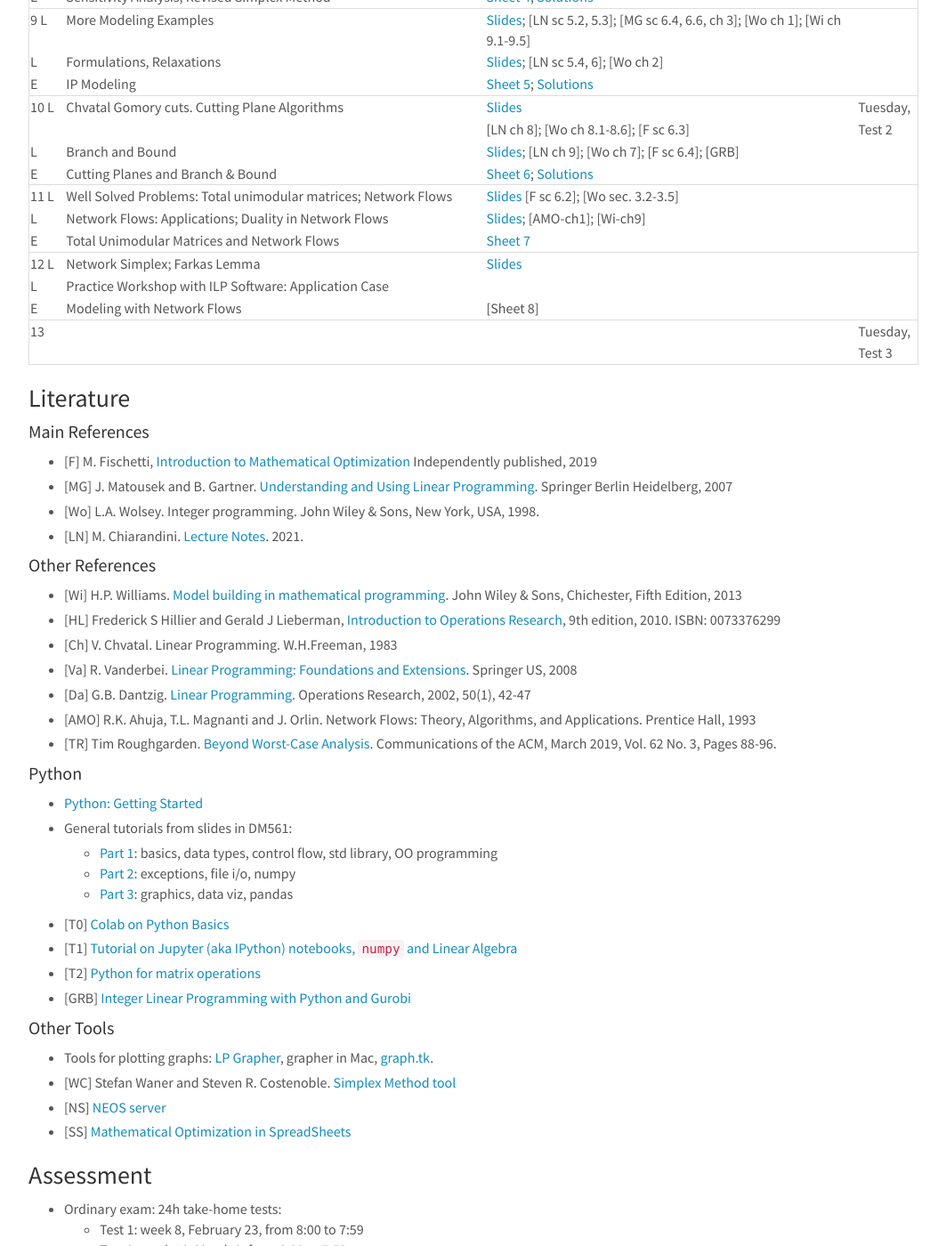
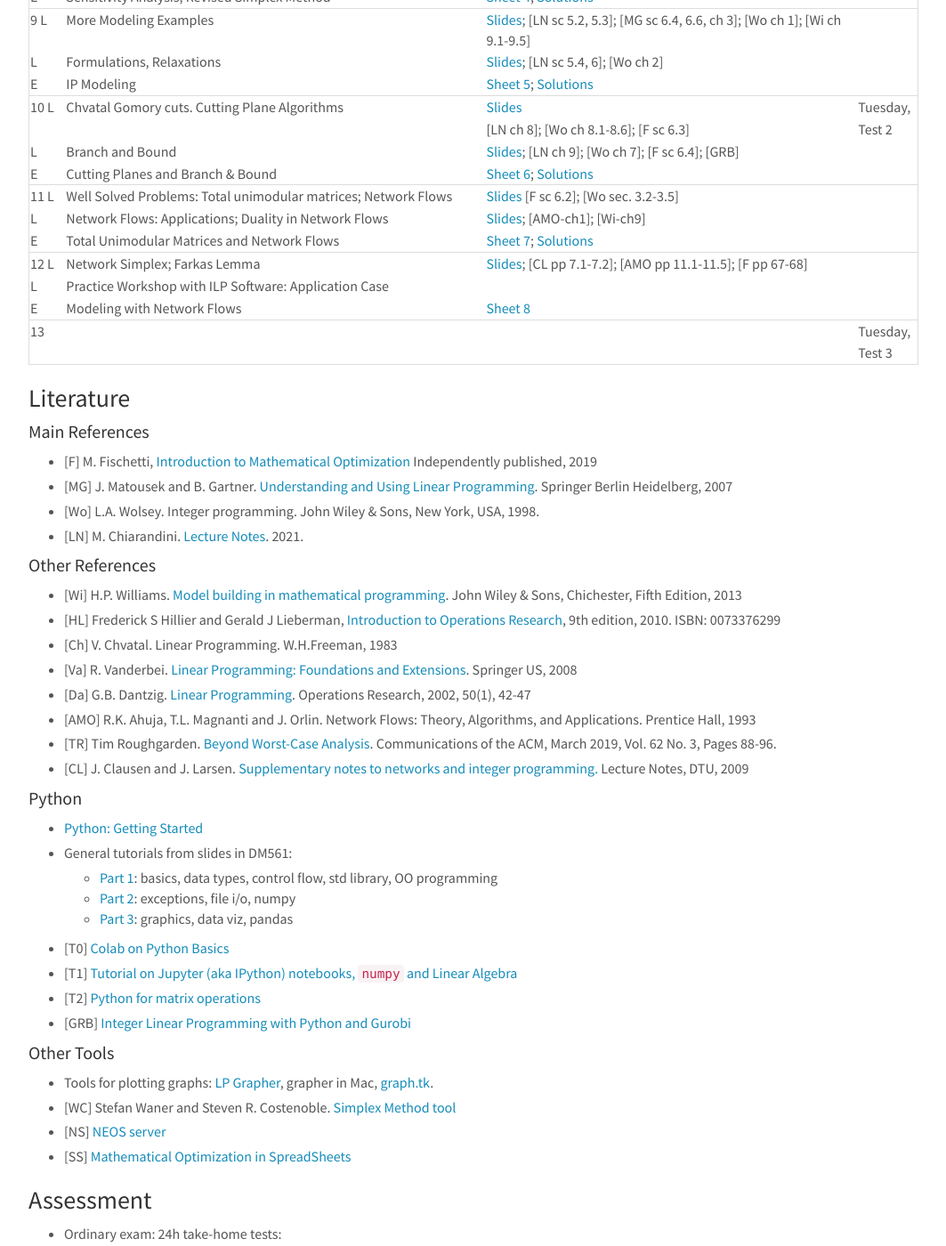
Before and after one commit to DM871/dm871_old_github_io, a Jekyll site: the page built from index.md, in a window 1280 px wide and 1400 px high, scrolled down 1329 px. Shown: the whole window at 89% size, without its empty margins (108-1171 px from the left). Built offline with Jekyll 4.4.1, drawn with Linux system fonts in a browser that asks for light colours; nearby versions of some CDN libraries; comment, search, counter and statistics services are not loaded.

Commit message:
added sheet 8 and solutions sheet 7

```diff
--- a/index.md
+++ b/index.md
@@ -99,11 +99,11 @@ w3.includeHTML();
 |-------------+------------------------------------------------------------------------+----------------------------------------------------------------------------------------------------+------------|
 | 11        L | Well Solved Problems: Total unimodular matrices; Network Flows         | [Slides][12] [F sc 6.2]; [Wo sec. 3.2-3.5]                                                         |            |
 | L           | Network Flows: Applications; Duality in Network Flows                  | [Slides][13]; [AMO-ch1]; [Wi-ch9]                                                                  |            |
-| E           | Total Unimodular Matrices and Network Flows                            | [Sheet 7][57]                                                                                      |            |
+| E           | Total Unimodular Matrices and Network Flows                            | [Sheet 7][57]; [Solutions][66]                                                                     |            |
 |-------------+------------------------------------------------------------------------+----------------------------------------------------------------------------------------------------+------------|
-| 12        L | Network Simplex; Farkas Lemma                                          | [Slides][14]                                                                                       |            |
+| 12        L | Network Simplex; Farkas Lemma                                          | [Slides][14]; [CL pp 7.1-7.2]; [AMO pp 11.1-11.5]; [F pp 67-68]                                    |            |
 | L           | Practice Workshop with ILP Software: Application Case                  |                                                                                                    |            |
-| E           | Modeling with Network Flows                                            | [Sheet 8]                                                                                          |            |
+| E           | Modeling with Network Flows                                            | [Sheet 8][58]                                                                                      |            |
 |-------------+------------------------------------------------------------------------+----------------------------------------------------------------------------------------------------+------------|
 | 13          |                                                                        |                                                                                                    | Tuesday,   |
 |             |                                                                        |                                                                                                    | Test 3     |
@@ -152,10 +152,11 @@ LP Software                                                            | [SS]; S
 - [TR] Tim Roughgarden. [Beyond Worst-Case Analysis](https://cacm.acm.org/magazines/2019/3/234931-beyond-worst-case-analysis/fulltext). Communications of
   the ACM, March 2019, Vol. 62 No. 3, Pages 88-96.
 
+- [CL] J. Clausen and J. Larsen. [Supplementary notes to networks and integer programming.](./DTUsupplnotes020209.pdf) Lecture Notes, DTU, 2009
+
 
 
 <!--
- [CL] J. Clausen and J. Larsen. [Supplementary notes to networks and integer programming.](./DTUsupplnotes020209.pdf) Lecture Notes, DTU, 2009
 
 - [PRKM] João Pedro Pedroso, Abdur Rais, Mikio Kubo and Masakazu
   Muramatsu. [[https://scipbook.readthedocs.io][/Mathematical Optimization: Solving Problems using SCIP and Python/]].
```
Also changed, not shown: other parts of index.md (+2 -0 lines), 2 other files.
